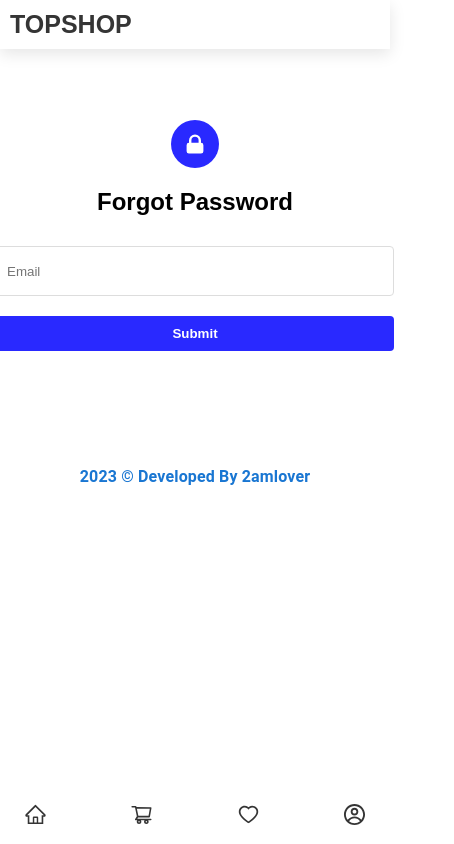
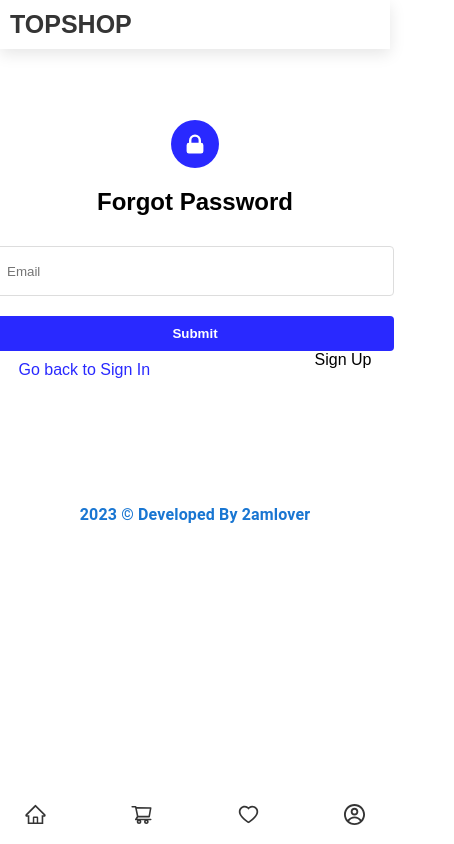
Before and after one commit to 2amlover/shopit, a React (Create React App) app: page /forgotpassward in a window 390 px wide. Shown: the whole page, 454 px wide, since content can reach past the window. Built offline with nearby package versions, Linux system fonts and the light colour scheme.

Commit message:
added responsive style for login.jsx

```diff
--- a/src/Auth/ForgotPassword/Forgotpassward.jsx
+++ b/src/Auth/ForgotPassword/Forgotpassward.jsx
@@ -27,6 +27,12 @@ const ForgotPassword = () => {
             onChange={(e) => setEmail(e.target.value)}
           />
           <button type="forgot">Submit</button>
+          <div className="form-footer">
+            <div className="forgot-password">
+              <a href="/login">Go back to Sign In</a>
+            </div>
+            <p className="flip-button">Sign Up</p>
+          </div>
         </form>
       </div>
       <CopyRight sx={{ mt: 8, mb: 10 }} />
--- a/src/Auth/Login/login.css
+++ b/src/Auth/Login/login.css
@@ -1,20 +1,3 @@
-/* .container {
-    margin-top: 100px;
-    height: 500px;
-    border: 2px solid black;
-}
-
-.form-box {
-    display: flex;
-    justify-content: center;
-    align-items: center;
-    flex-direction: column;
-    margin-top: 100px;
-    border: 2px solid black;
-    padding: 10px;
-    gap: 10px;
-} */
-
 .login-container {
     display: flex;
     flex-direction: column;
@@ -25,21 +8,20 @@
     display: flex;
     flex-direction: column;
     align-items: center;
-    width: 300px;
+    width: 400px;
     padding: 50px;
-
-    /* background-color: #f2f2f2;
-    box-shadow: 0 2px 4px rgba(0, 0, 0, 0.1); */
+    /* background-color: #f2f2f2;*/
+    box-shadow: 0 2px 4px rgba(0, 0, 0, 0.1);
   }
 
   .signup {
     display: none;
     flex-direction: column;
     align-items: center;
-    width: 300px;
+    width: 400px;
     padding: 50px;
-    /* background-color: #f2f2f2;
-    box-shadow: 0 2px 4px rgba(0, 0, 0, 0.1); */
+    /*background-color: #f2f2f2;*/
+    box-shadow: 0 2px 4px rgba(0, 0, 0, 0.1);
   }
 
   .login-container .signup {
@@ -124,3 +106,12 @@
     font-size: 24px;
     color: white;
   }
+  @media (min-width: 768px) {
+    .login {
+      width: 400px;
+    }
+
+    .signup {
+      width: 400px;
+    }
+  }
```
